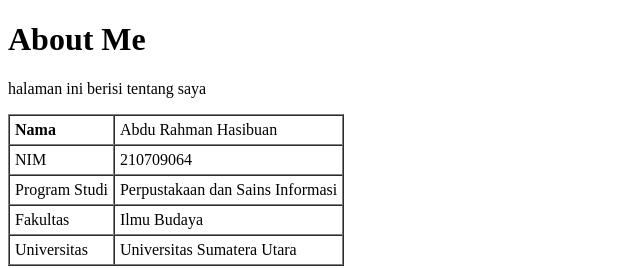
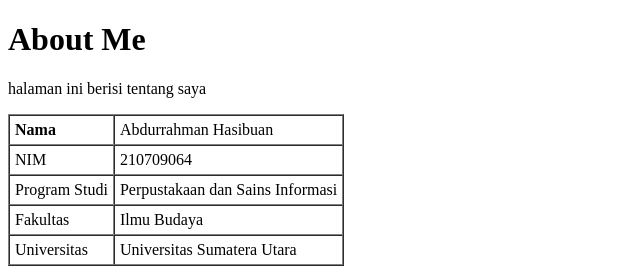
Before and after one commit to Ramanhsb/AbdurrahmanHasbuan.github.io, a plain HTML site: page index.html in a window 1280 px wide. Shown: the top 268 px of the page, 0-640 px from the left. Drawn offline with Linux system fonts and the light colour scheme.

Commit message:
index.html

```diff
--- a/index.html
+++ b/index.html
@@ -12,7 +12,7 @@
         <tr>
             <!-- td = tabel data -->
             <td><b>Nama</b></td>
-            <td>Abdu Rahman Hasibuan</td>
+            <td>Abdurrahman Hasibuan</td>
         </tr>
         <tr>
             <td>NIM</td>
@@ -43,3 +43,4 @@
     </ul>
 </body>
 </html>
+4
```
